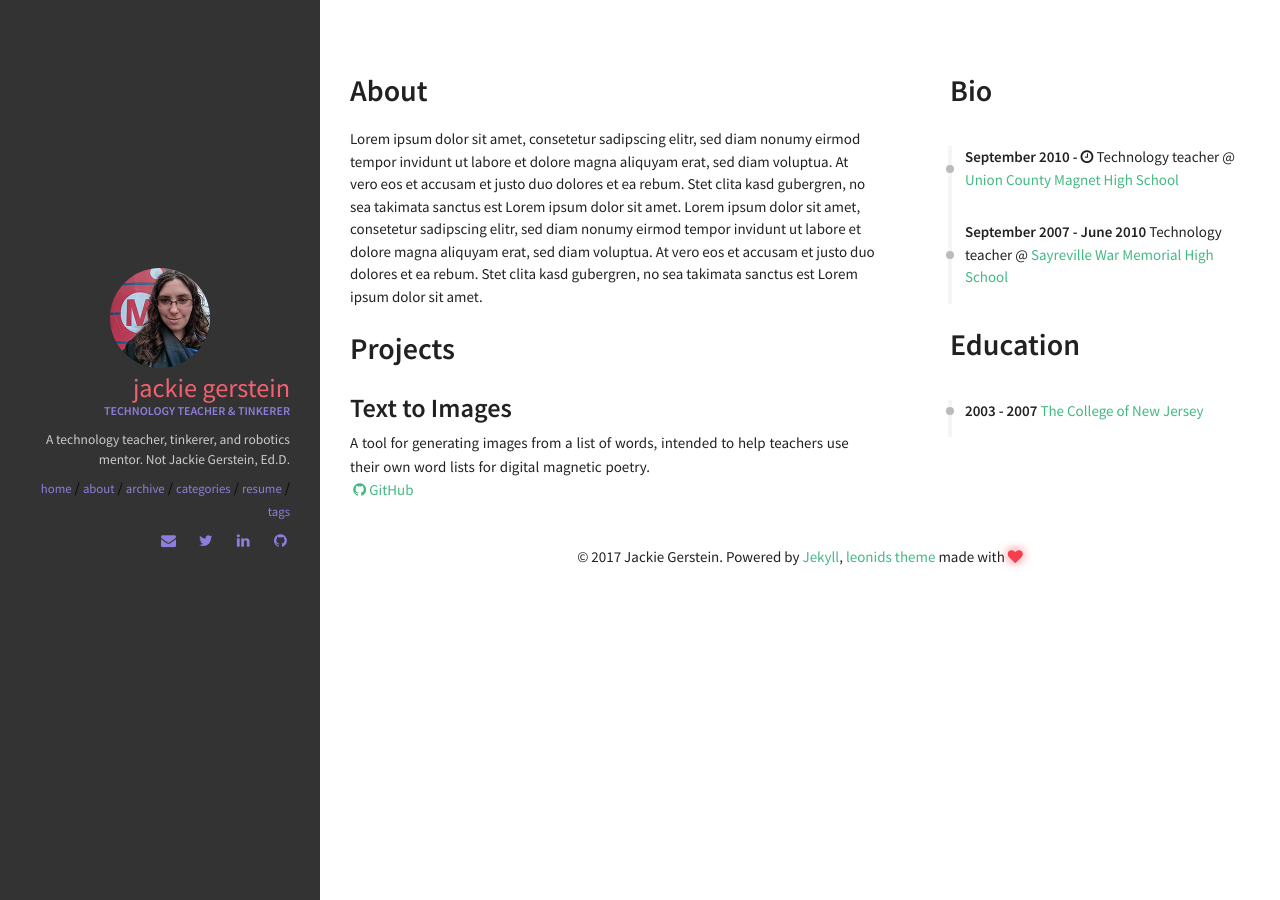
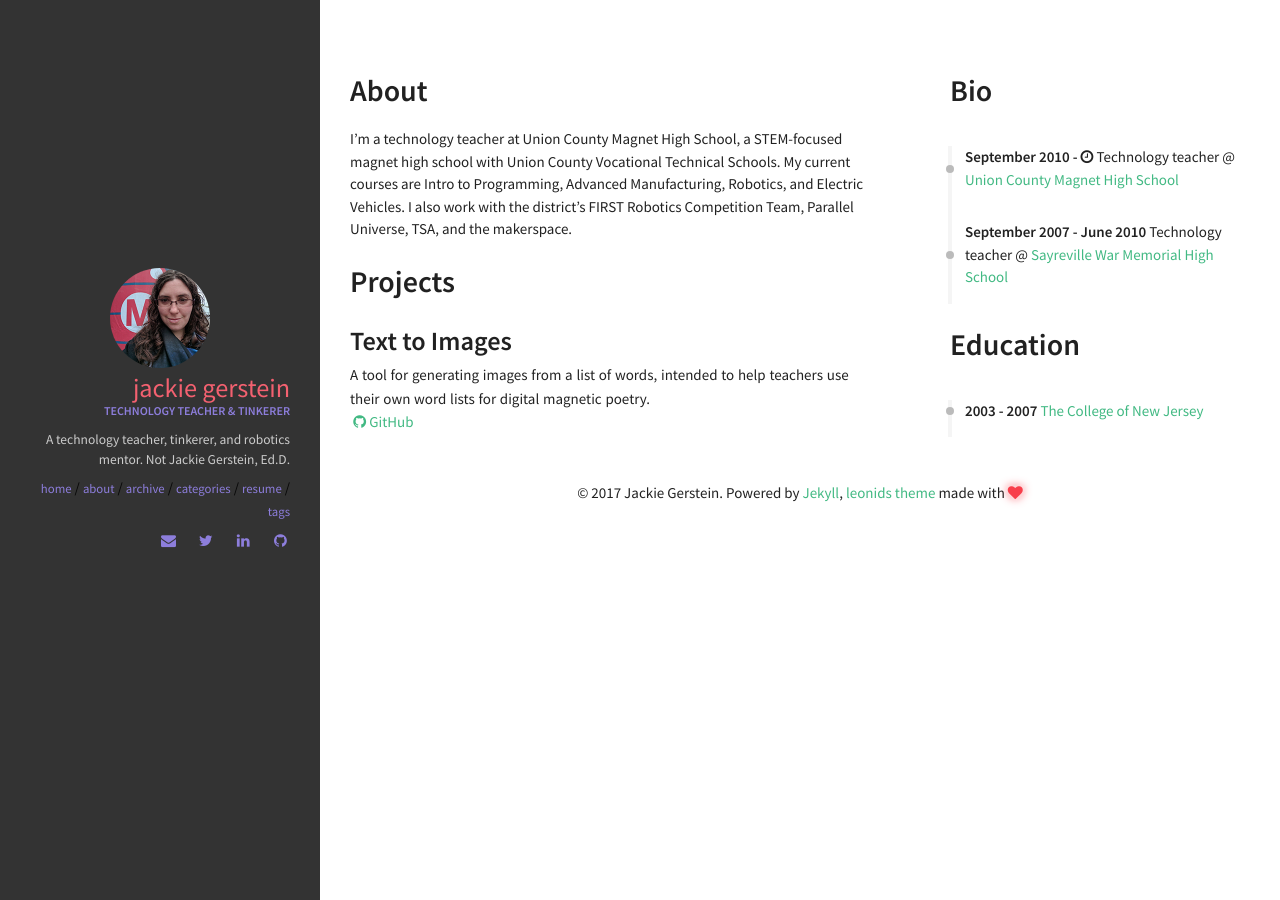
Before and after one commit to gersteinj/robots-in-heels, a Jekyll site: the page built from resume.html, in a window 1280 px wide. Built offline with Jekyll 4.4.1, drawn with Linux system fonts in a browser that asks for light colours.

Commit message:
time to try figuring out the issues

```diff
--- a/_config.yml
+++ b/_config.yml
@@ -6,7 +6,7 @@
 title: Robots in Heels
 email: gersteinj@gmail.com
 description: Website for Jackie Gerstein.
-url: http://localhost:4000 # the base hostname & protocol for your site
+url: http://robotsinheels.com # the base hostname & protocol for your site
 keywords: ["Education", "Open source", "Teaching", "Technology"]
 
 #
@@ -18,7 +18,7 @@ timezone:          America/New_York
 markdown:          kramdown
 highlighter:       rouge
 excerpt_separator: <!--more-->
-permalink:         /articles/:year/:month/:day/:title
+permalink:         /:year/:month/:day/:title
 
 kramdown:
   auto_ids: true
--- a/_includes/sections/about.html
+++ b/_includes/sections/about.html
@@ -1,5 +1,8 @@
 <h1><span data-i18n="skills.my_skills">About</span></h1>
 
 <div>
-    Lorem ipsum dolor sit amet, consetetur sadipscing elitr, sed diam nonumy eirmod tempor invidunt ut labore et dolore magna aliquyam erat, sed diam voluptua. At vero eos et accusam et justo duo dolores et ea rebum. Stet clita kasd gubergren, no sea takimata sanctus est Lorem ipsum dolor sit amet. Lorem ipsum dolor sit amet, consetetur sadipscing elitr, sed diam nonumy eirmod tempor invidunt ut labore et dolore magna aliquyam erat, sed diam voluptua. At vero eos et accusam et justo duo dolores et ea rebum. Stet clita kasd gubergren, no sea takimata sanctus est Lorem ipsum dolor sit amet.
+    I’m a technology teacher at Union County Magnet High School, a STEM-focused magnet high school with Union County Vocational Technical Schools. My current courses are Intro to Programming, Advanced Manufacturing, Robotics, and Electric Vehicles.
+
+    I also work with the district’s FIRST Robotics Competition Team, Parallel Universe, TSA, and the makerspace.
+
 </div>
```
Also changed, not shown: _posts/2017-10-22-fablearn.md (deleted, +0 -39 lines).
